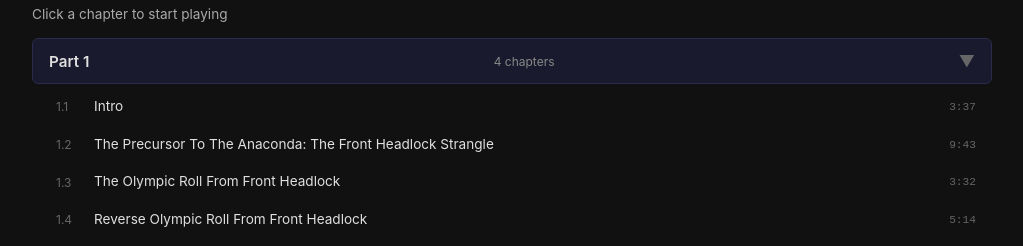
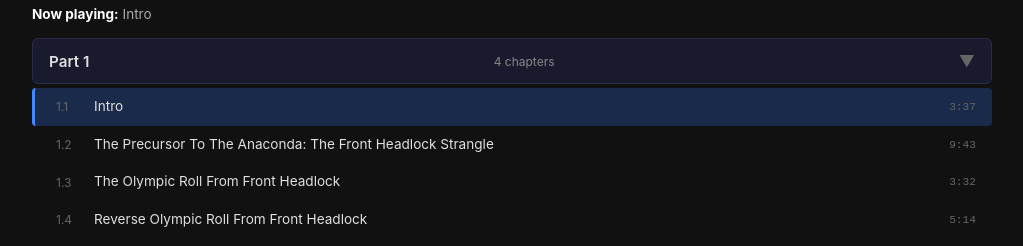
Before and after one commit to metachris/bjjfanatics-player, a plain HTML site: page anaconda/index.html in a window 1280 px wide. Shown: the part 609-855 px from the top of the page, without its empty margins (128-1151 px from the left). Drawn offline with Linux system fonts and the light colour scheme.

Commit message:
auto play + remember

```diff
--- a/anaconda/index.html
+++ b/anaconda/index.html
@@ -300,13 +300,16 @@
             playlist.appendChild(partDiv);
         });
 
-        function playChapter(index) {
+        const STORAGE_KEY = 'bjj-anaconda-last-chapter';
+
+        function playChapter(index, autoplay = true) {
             const ch = allChapters[index];
             currentIndex = index;
+            localStorage.setItem(STORAGE_KEY, index);
 
             videoSource.src = encodeURIComponent(ch.file);
             player.load();
-            player.play();
+            if (autoplay) player.play();
 
             nowPlaying.innerHTML = `<strong>Now playing:</strong> ${ch.title}`;
 
@@ -314,6 +317,10 @@
             document.querySelectorAll('.chapter').forEach(el => el.classList.remove('active'));
             document.querySelector(`.chapter[data-index="${index}"]`).classList.add('active');
         }
+
+        // Load last played chapter (or first) on page open
+        const saved = parseInt(localStorage.getItem(STORAGE_KEY), 10);
+        playChapter(saved >= 0 && saved < allChapters.length ? saved : 0, false);
 
         // Auto-play next chapter when current one ends
         player.addEventListener('ended', () => {
```
Also changed, not shown: omoplata/index.html (+9 -2 lines).
